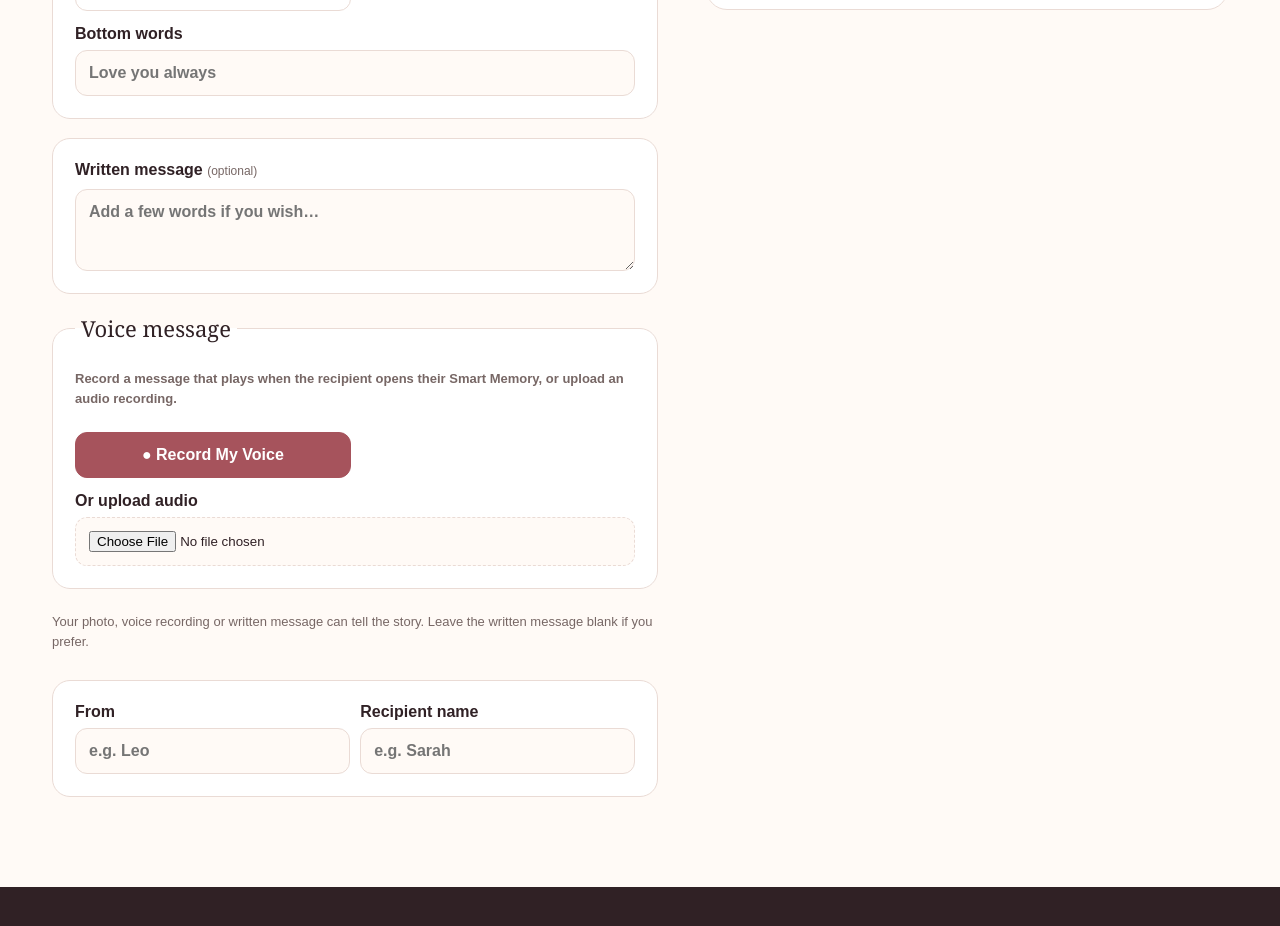
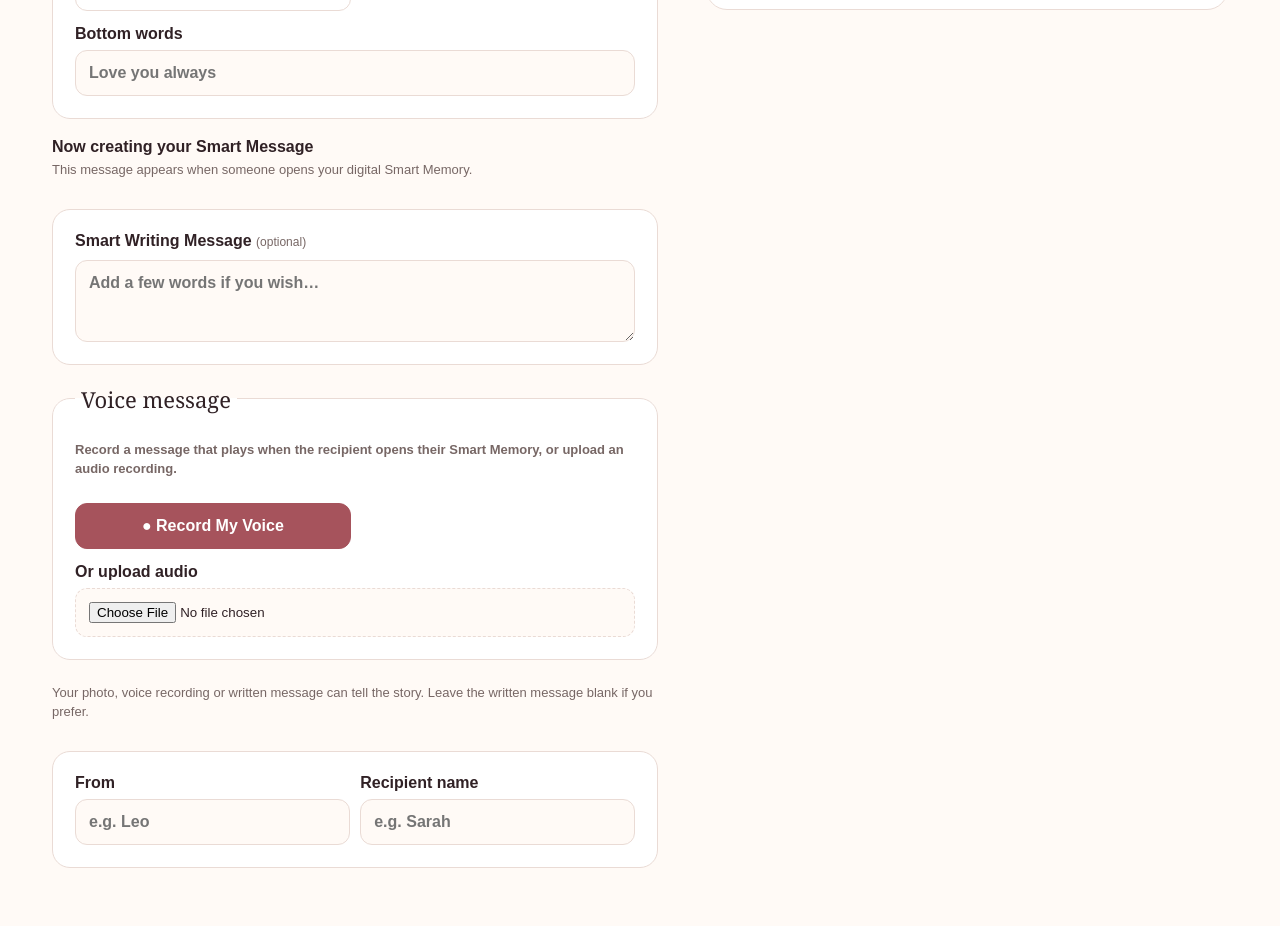
Before and after one commit to jorjuel/smart-memories, a Next.js app: page /shop/photo-mug in a window 1280 px wide. Shown: the part 880-1806 px from the top of the page. Built offline with nearby package versions, Linux system fonts and the light colour scheme.

Commit message:
Clarify Smart Memory step and rename digital writing field

```diff
--- a/components/SlateSinglePageCustomiser.tsx
+++ b/components/SlateSinglePageCustomiser.tsx
@@ -421,7 +421,8 @@ export default function SlateSinglePageCustomiser({initialOccasion='',productSlu
        <textarea rows={3} maxLength={160} value={dedication} placeholder="A special moment to remember" onChange={e=>{setDedication(e.target.value);setAdded(false);}}/></label>}
     </fieldset>
     </>}
-    <label><strong>Written message <span className="slateOptional">(optional)</span></strong>
+    <div className="smSmartMessageIntro"><strong>Now creating your Smart Message</strong><p className="slateHelp">This message appears when someone opens your digital Smart Memory.</p></div>
+    <label><strong>Smart Writing Message <span className="slateOptional">(optional)</span></strong>
      <textarea rows={3} value={message} maxLength={1500} onChange={e=>{setMessage(e.target.value);setAdded(false);}} placeholder="Add a few words if you wish…"/>
     </label>
     <fieldset className="slateVoiceCard smWizardVoiceCard"><legend>Voice message</legend>
```
